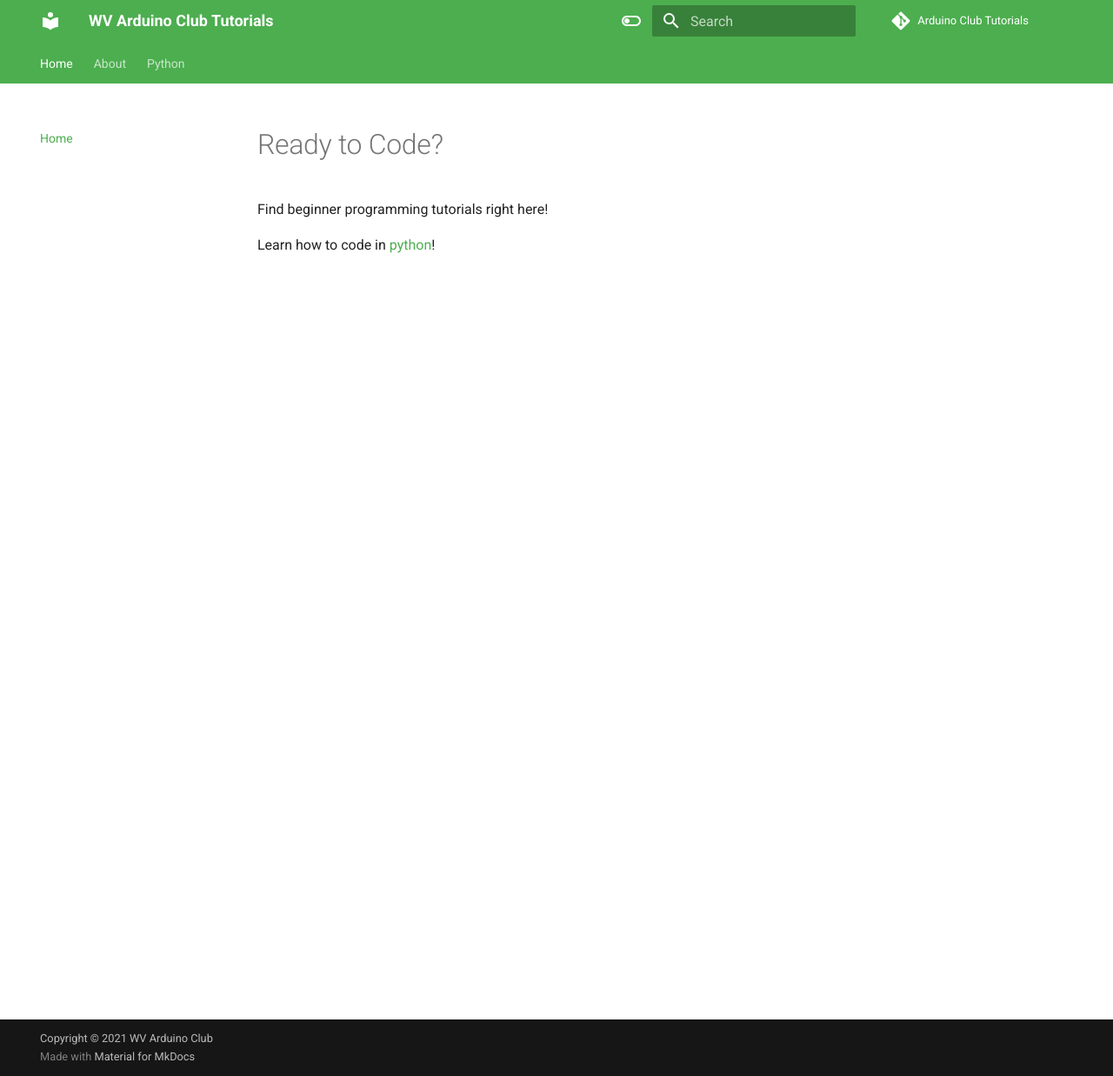
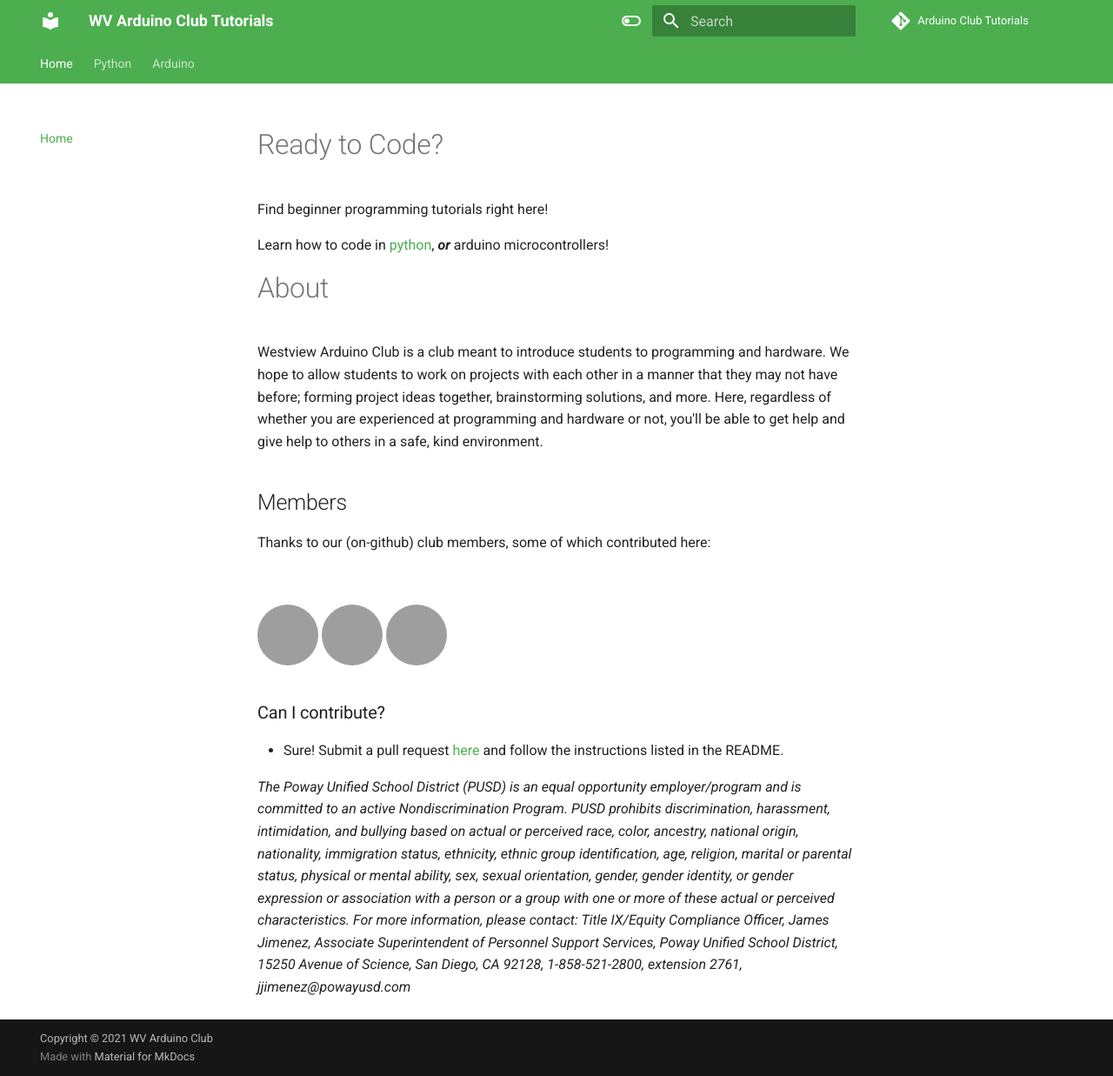
Before and after one commit to WVarduinoclub/tutorials, an MkDocs documentation site: the page built from docs/index.md, in a window 1280 px wide and 1237 px high. Shown: the whole window at 87% size. Built offline with MkDocs 1.6.1 and Material for MkDocs 9.7.7, drawn with Linux system fonts in a browser that asks for light colours; comment, search, counter and statistics services are not loaded; grey boxes are pictures that could not be loaded.

Commit message:
added arduino presentation page

```diff
--- a/docs/index.md
+++ b/docs/index.md
@@ -2,4 +2,41 @@
 
 Find beginner programming tutorials right here!
 
-Learn how to code in [python](https://wvarduinoclub.github.io/tutorials/python-tutorials/Setup/)!
+Learn how to code in [python](https://wvarduinoclub.github.io/tutorials/python-tutorials/Setup/), ___or___
+arduino microcontrollers!
+
+
+# About
+
+Westview Arduino Club is a club meant to introduce students to programming and hardware.
+We hope to allow students to work on projects with each other in a manner that they
+may not have before; forming project ideas together, brainstorming solutions, and more.
+Here, regardless of whether you are experienced at programming and hardware or not,
+you'll be able to get help and give help to others in a safe, kind environment.
+
+## Members
+Thanks to our (on-github) club members, some of which contributed here:
+
+<br>
+
+<div style="display:inline">
+  <a href="https://github.com/seanboe">
+    <img src="https://avatars.githubusercontent.com/u/73302811?s=70&v=4" style="border-radius: 50px;" >
+  </a>
+
+  <a href="https://github.com/Shad0wSeven">
+    <img src="https://avatars.githubusercontent.com/u/19739712?s=70&v=4" style="border-radius: 50px">
+  </a>
+  <a href="https://github.com/CaptMD-11">
+    <img src="https://avatars.githubusercontent.com/u/86084719?s=70&v=4" style="border-radius: 50px">
+  </a>
+    <!-- <a href="https://github.com/CaptMD-11">
+    <img src="https://avatars.githubusercontent.com/u/84115793?s=70&v=4" style="border-radius: 50px">
+  </a> -->
+</div>
+
+### Can I contribute?
+
+- Sure! Submit a pull request [here](https://github.com/WVarduinoclub/tutorials/) and follow the instructions listed in the README.
+
+*The Poway Unified School District (PUSD) is an equal opportunity employer/program and is committed to an active Nondiscrimination Program. PUSD prohibits discrimination, harassment, intimidation, and bullying based on actual or perceived race, color, ancestry, national origin, nationality, immigration status, ethnicity, ethnic group identification, age, religion, marital or parental status, physical or mental ability, sex, sexual orientation, gender, gender identity, or gender expression or association with a person or a group with one or more of these actual or perceived characteristics. For more information, please contact: Title IX/Equity Compliance Officer, James Jimenez, Associate Superintendent of Personnel Support Services, Poway Unified School District, 15250 Avenue of Science, San Diego, CA 92128, 1-858-521-2800, extension 2761, jjimenez@powayusd.com*
--- a/mkdocs.yml
+++ b/mkdocs.yml
@@ -7,7 +7,7 @@ repo_name: Arduino Club Tutorials
 # edit button specs (right now, the edit is enabled)
 # edit_uri: ""
 
-site_url: https://tutorials.wvarduinoclub.ml
+site_url: https://wvarduinoclub.github.io/tutorials/
 
 copyright: Copyright &copy; 2021 WV Arduino Club
 
@@ -21,7 +21,6 @@ markdown_extensions:
 # Site navigation
 nav:
   - Home: 'index.md'
-  - About: 'about.md'
   - 'Python':
     - 'Setting up python' : 'python-tutorials/Setup.md'
     - 'The Basics' : 'python-tutorials/lesson1.md'
@@ -32,6 +31,8 @@ nav:
     - 'Custom functions' : 'python-tutorials/lesson6.md'
     - 'Libraries and Modules' : 'python-tutorials/lesson7.md'
     - 'Putting it All Together' : 'python-tutorials/lesson8.md'
+  - 'Arduino':
+    - 'Arduino Presentation' : 'arduino-tutorials/arduino-presentation.md'
 
 theme:
   name: material
```
Also changed, not shown: docs/about.md (deleted, +0 -35 lines), docs/arduino-tutorials/arduino-presentation.md (added, +10 -0 lines).
